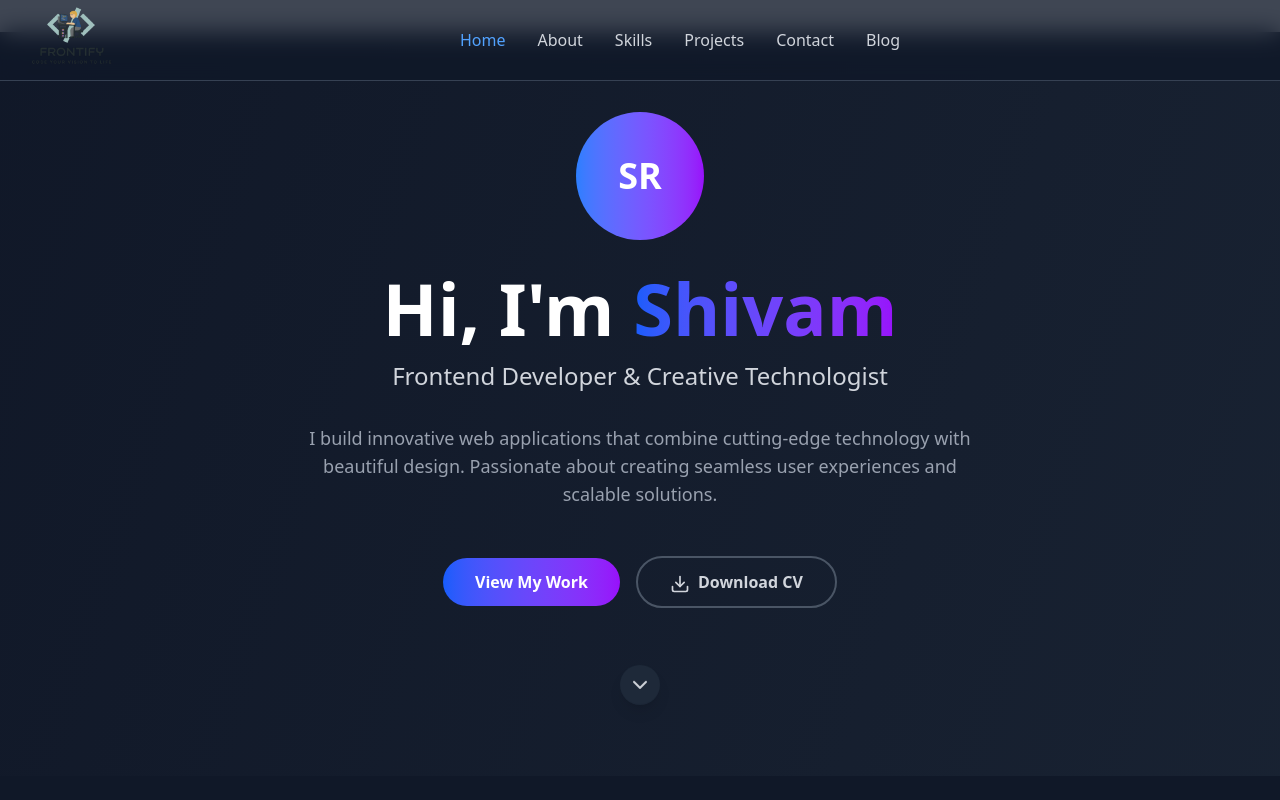
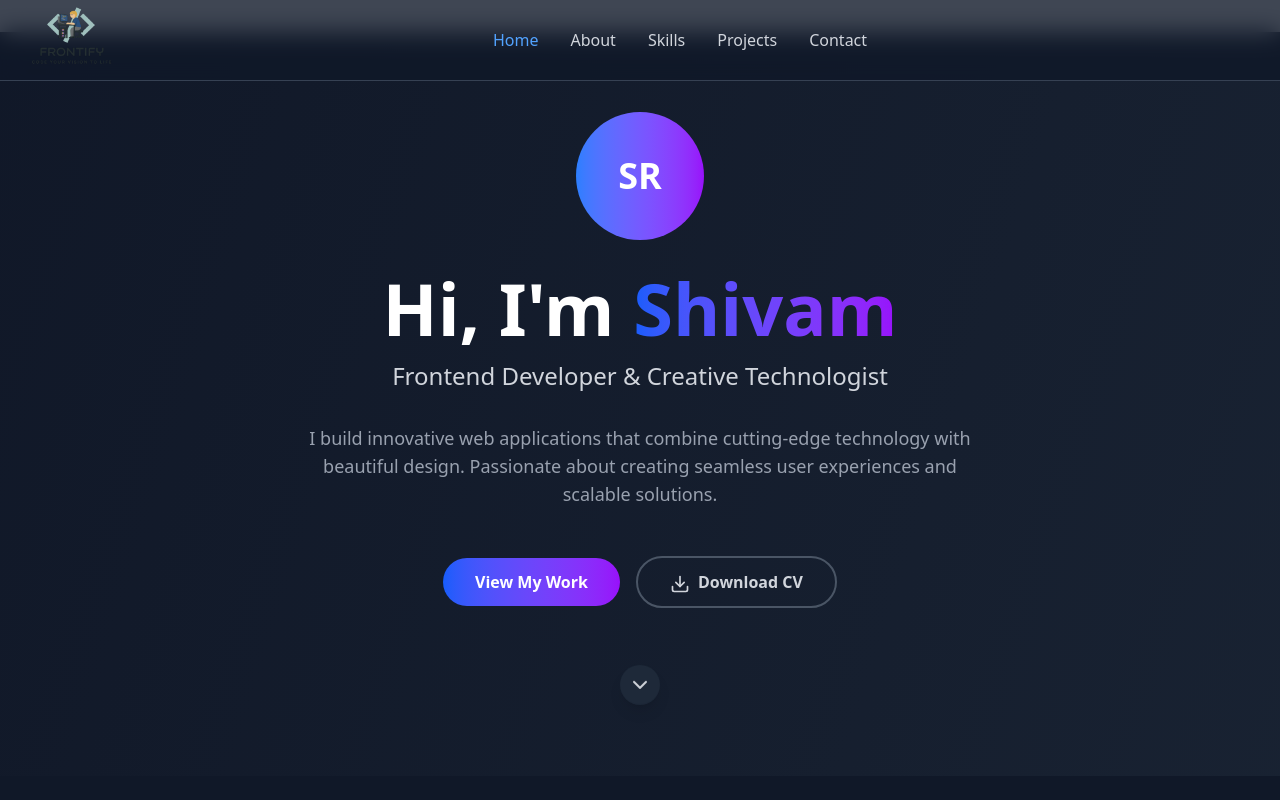
Before and after one commit to Shivam8100/my-website, a Next.js app: page / in a window 1280 px wide. Shown: the top 800 px of the page. Built offline with nearby package versions, Linux system fonts and the light colour scheme.

Commit message:
removed blog in nav

```diff
--- a/src/app/components/MobileNav.tsx
+++ b/src/app/components/MobileNav.tsx
@@ -12,7 +12,7 @@ interface MobileNavProps {
 export default function MobileNav({ onNavigate, activeSection }: MobileNavProps) {
   const [isOpen, setIsOpen] = useState(false);
 
-  const sections = ["home", "about", "skills", "projects", "contact","blog"];
+  const sections = ["home", "about", "skills", "projects", "contact"];
 
   const handleNavigate = (section: string) => {
     if( section === "blog") {
--- a/src/constants/portfolio.ts
+++ b/src/constants/portfolio.ts
@@ -140,7 +140,7 @@ export const FOOTER = {
 // Navigation Constants
 export const NAVIGATION = {
   brand: "Shivam Ranjan",
-  sections: ["home", "about", "skills", "projects", "contact","blog"]
+  sections: ["home", "about", "skills", "projects", "contact"]
 };
 
 // General Portfolio Info
```
